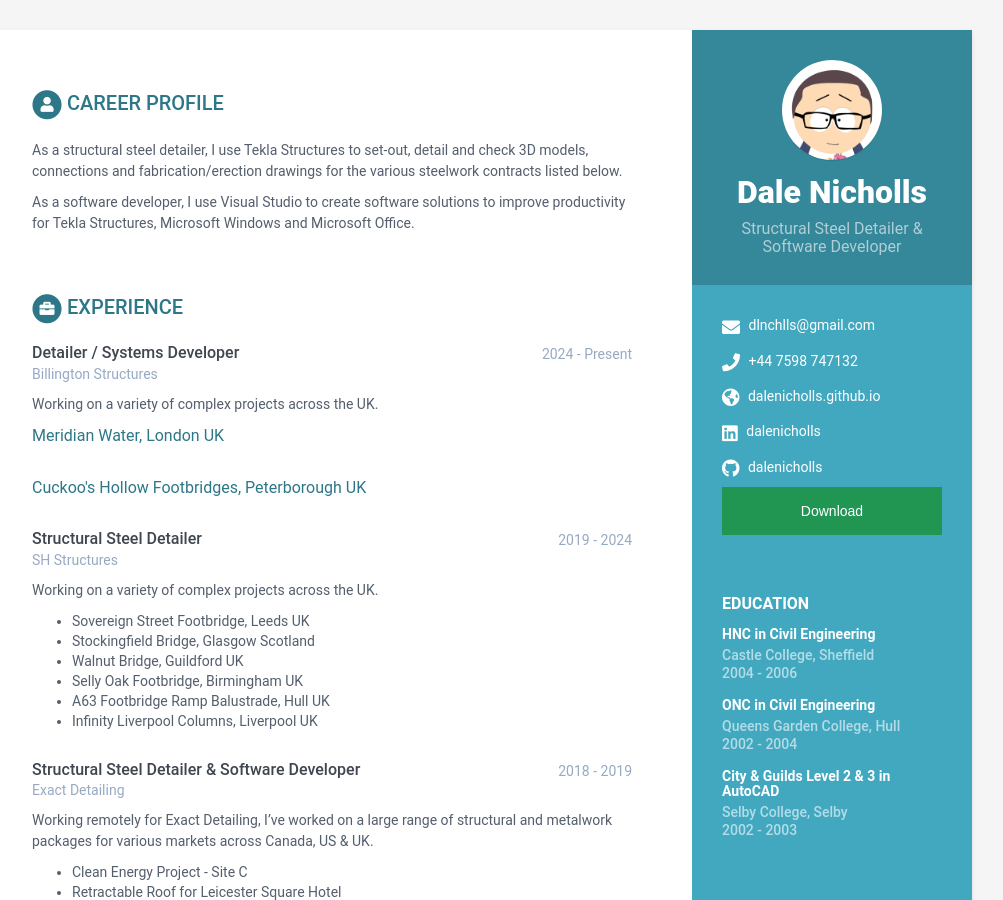
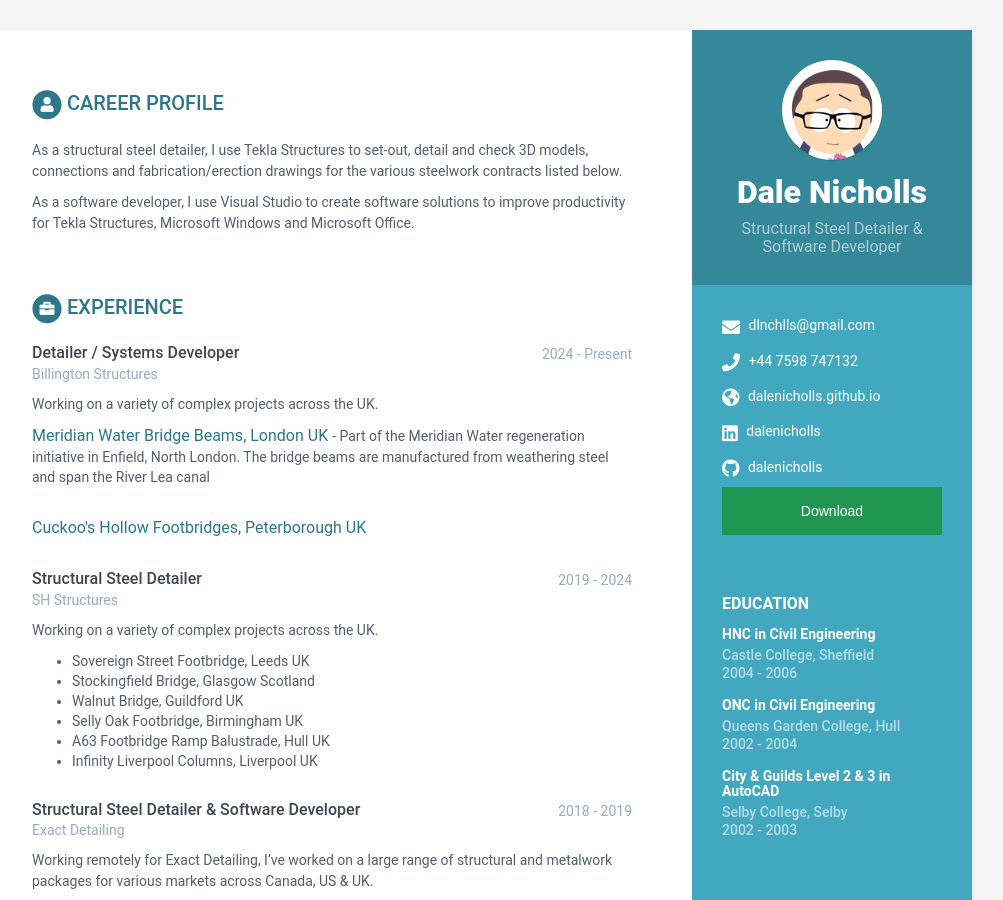
Before and after one commit to dalenicholls/dalenicholls.github.io, a Jekyll site: the page built from index.html, in a window 1280 px wide and 900 px high. Shown: the whole window, without its empty margins (168-1171 px from the left). Built offline with Jekyll 4.4.1, drawn with Linux system fonts in a browser that asks for light colours.

Commit message:
Update data.yml

```diff
--- a/_data/data.yml
+++ b/_data/data.yml
@@ -52,9 +52,9 @@ experiences:
       details: |
         Working on a variety of complex projects across the UK.
       projects:
-          - title: Meridian Water, London UK
+          - title: Meridian Water Bridge Beams, London UK
             link: #
-            tagline: #
+            tagline: Part of the Meridian Water regeneration initiative in Enfield, North London. The bridge beams are manufactured from weathering steel and span the River Lea canal
 
           - title: Cuckoo's Hollow Footbridges, Peterborough UK
             link: #
```
